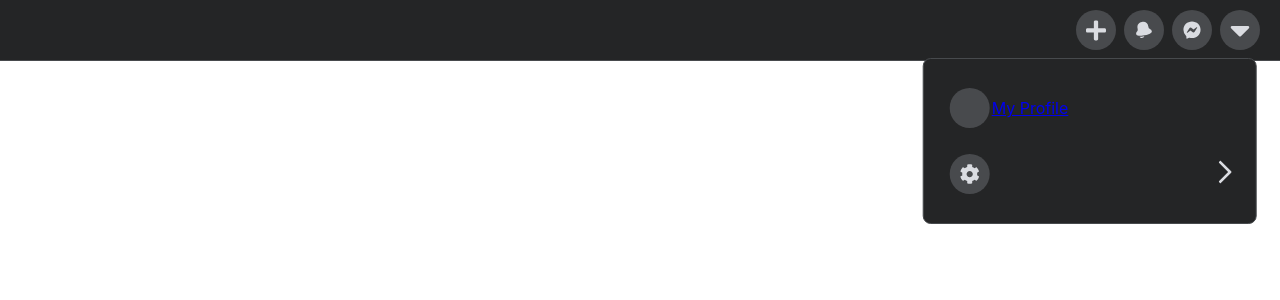
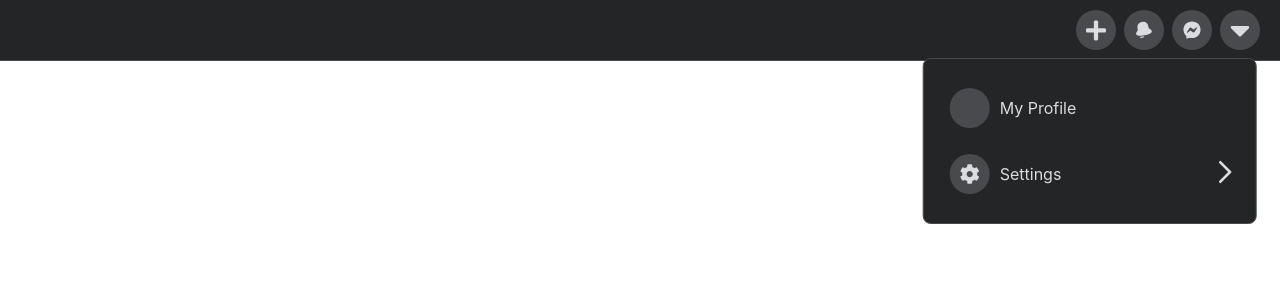
Before and after one commit to barclayd/CSS-Only, a React (Create React App) app in the folder FacebookDropdown/: page / in a window 1280 px wide. Both pictures are taken after a click on the element 1240 px from the left and 30 px from the top of the page. Shown: the top 300 px of the page. Built offline with nearby package versions, Linux system fonts and the light colour scheme.

Commit message:
Functioning menu bar

```diff
--- a/FacebookDropdown/src/components/DropdownMenu.tsx
+++ b/FacebookDropdown/src/components/DropdownMenu.tsx
@@ -1,15 +1,65 @@
-import { FC } from 'react';
+import { FC, useState } from 'react';
 import { DropdownMenuItem } from './DropdownMenuItem';
 import { ReactComponent as CogIcon } from '../icons/cog.svg';
 import { ReactComponent as ChevronIcon } from '../icons/chevron.svg';
+import { ReactComponent as ArrowIcon } from '../icons/arrow.svg';
+import { CSSTransition } from 'react-transition-group';
+
+export enum DropdownMenuOption {
+  main = 'main',
+  settings = 'settings',
+  help = 'help',
+}
 
 export const DropdownMenu: FC = () => {
+  const [activeMenu, setActiveMenu] = useState<DropdownMenuOption>(
+    DropdownMenuOption.main,
+  );
+
+  const onMenuItemClick = (menu: DropdownMenuOption) => {
+    console.log('called');
+    setActiveMenu(menu);
+    console.log(activeMenu);
+  };
+
   return (
     <div className="dropdown">
-      <div className="menu">
-        <DropdownMenuItem>My Profile</DropdownMenuItem>
-        <DropdownMenuItem leftIcon={CogIcon} rightIcon={ChevronIcon} />
-      </div>
+      <CSSTransition
+        in={activeMenu === DropdownMenuOption.main}
+        unmountOnExit
+        timeout={500}
+        classNames="menu-primary"
+      >
+        <div className="menu">
+          <DropdownMenuItem
+            onClick={() => onMenuItemClick(DropdownMenuOption.help)}
+          >
+            My Profile
+          </DropdownMenuItem>
+          <DropdownMenuItem
+            leftIcon={CogIcon}
+            rightIcon={ChevronIcon}
+            onClick={() => onMenuItemClick(DropdownMenuOption.settings)}
+          >
+            Settings
+          </DropdownMenuItem>
+        </div>
+      </CSSTransition>
+
+      <CSSTransition
+        in={activeMenu === DropdownMenuOption.settings}
+        unmountOnExit
+        timeout={500}
+        classNames="menu-secondary"
+      >
+        <div className="menu">
+          <DropdownMenuItem
+            leftIcon={ArrowIcon}
+            onClick={() => onMenuItemClick(DropdownMenuOption.main)}
+          />
+          <DropdownMenuItem>Settings</DropdownMenuItem>
+        </div>
+      </CSSTransition>
     </div>
   );
 };
--- a/FacebookDropdown/src/components/DropdownMenuItem.tsx
+++ b/FacebookDropdown/src/components/DropdownMenuItem.tsx
@@ -4,18 +4,20 @@ import { SVGIcon } from '../types/icon';
 interface DropdownMenuItemProps {
   leftIcon?: SVGIcon;
   rightIcon?: SVGIcon;
+  onClick?: () => void;
 }
 
 export const DropdownMenuItem: FC<DropdownMenuItemProps> = ({
   children,
   leftIcon: LeftIcon,
   rightIcon: RightIcon,
+  onClick,
 }) => {
   return (
-    <a href="#" className="menu-item">
+    <div className="link menu-item" onClick={onClick}>
       <span className="icon-button">{LeftIcon && <LeftIcon />}</span>
       {children}
       <span className="icon-right">{RightIcon && <RightIcon />}</span>
-    </a>
+    </div>
   );
 };
--- a/FacebookDropdown/src/components/NavBarItem.tsx
+++ b/FacebookDropdown/src/components/NavBarItem.tsx
@@ -12,8 +12,8 @@ export const NavBarItem: FC<NavItemProps> = ({ icon: Icon, children }) => {
     <li className="nav-item">
       <div className="icon-button" onClick={() => setOpen(!open)}>
         <Icon />
-        {open && children}
       </div>
+      {open && children}
     </li>
   );
 };
```
